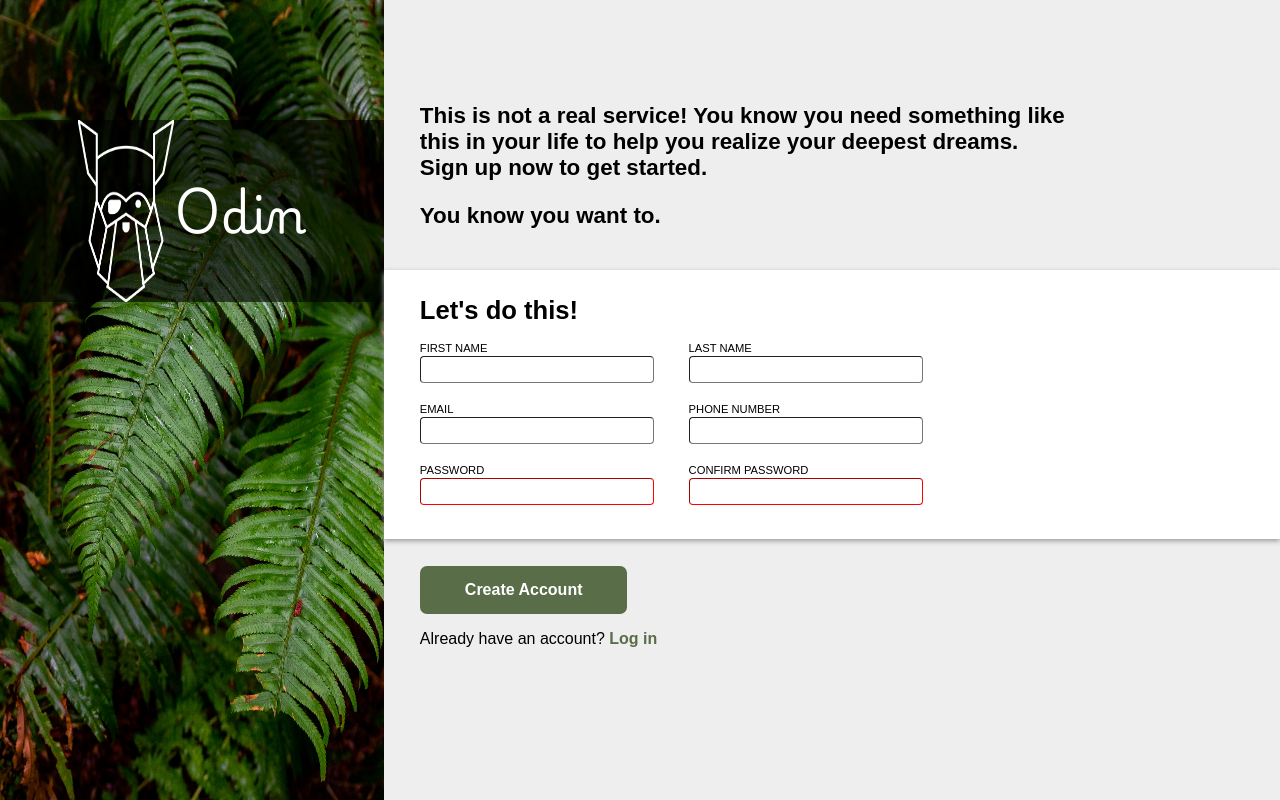
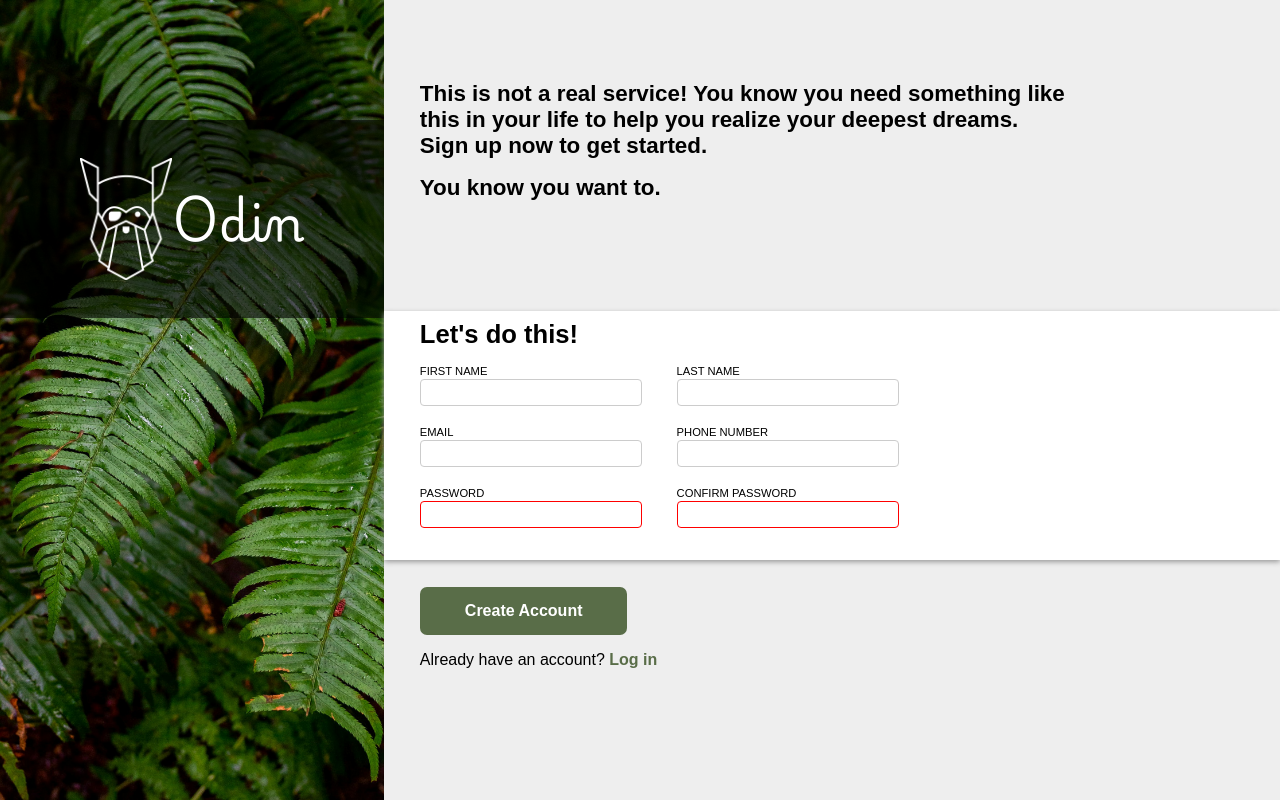
Before and after one commit to Oskart378/sign-up-form, a plain HTML site: page index.html in a window 1280 px wide. Drawn offline with Linux system fonts and the light colour scheme.

Commit message:
feat: refactor CSS styling and enhance responsiveness

```diff
--- a/styles/style.css
+++ b/styles/style.css
@@ -1,18 +1,23 @@
-
+/* === Fonts === */
 @font-face {
     font-family: Play-Write;
     src: url("/fonts/PlaywriteUSModern-Regular.woff2") format("woff2");
 }
 
-p {
-    font-family: Arial, Helvetica, sans-serif;
+/* === Global Styles === */
+*,
+*::before,
+*::after {
+    box-sizing: border-box;
 }
 
 body {
     display: flex;
     margin: 0;
+    font-family: Arial, Helvetica, sans-serif;
 }
 
+/* === Hero Section === */
 .hero {
     position: relative;
     flex: 3;
@@ -21,58 +26,63 @@ body {
     min-width: 200px;
 }
 
+.hero-image {
+    width: 100%;
+    height: 100%;
+    object-fit: cover;
+}
+
 .logo {
     position: absolute;
     display: flex;
     justify-content: center;
+    align-items: center;
     top: 15%;
+    width: 100%;
     background-color: rgba(0, 0, 0, 0.61);
-    width: 100%;
+    padding: 0.5rem;
     overflow: hidden;
 }
 
 .logo > p {
     color: white;
-    font-family: Play-write, cursive;
-    font-size: clamp(0.5rem,4vw, 3rem);
+    font-family: "Play-Write", cursive;
+    font-size: clamp(0.5rem, 4vw, 3rem);
+    transition: font-size 0.3s ease;
 }
 
 .odin-logo {
     width: 25%;
 }
 
-.hero-image {
-    width: 100%;
-}
-
+/* === Main Section === */
 main {
     flex: 7;
     display: flex;
     flex-direction: column;
 }
 
+/* Sections */
+.info-section,
 .form-section,
 .cta-section {
     flex: 1;
 }
 
+/* Info Section */
 .info-section {
     background-color: rgb(238, 238, 238);
-
-}
-
-.info-section > p{
-    width: 51.8ch;
-    font-size: clamp(0.8rem, 2vw,1.4rem);
-    font-weight:600;
-    font-family: sans-serif;
-
-}
-
-.info-section {
     padding: 9% 0 2% 4%;
 }
 
+.info-section > p {
+    width: 51.8ch;
+    font-size: clamp(0.8rem, 2vw, 1.4rem);
+    font-weight: 600;
+    margin: 0 0 1rem 0;
+}
+
+/* Form Section */
 .form-section {
     padding: 1% 0 3% 4%;
     box-shadow: 0 2px 5px rgb(155, 155, 155);
@@ -82,7 +92,6 @@ main {
 form {
     display: flex;
     flex-direction: column;
-
     gap: 20px;
 }
 
@@ -98,9 +107,10 @@ input[type="password"],
 input[type="tel"] {
     outline: none;
     width: 30ch;
-    border-width: 1px;
+    border: 1px solid #ccc;
     padding: 5px;
     border-radius: 4px;
+    transition: border-color 0.2s ease, box-shadow 0.2s ease;
 }
 
 input[type="password"]:invalid {
@@ -110,26 +120,27 @@ input[type="password"]:invalid {
 input[type="text"]:focus,
 input[type="email"]:focus,
 input[type="password"]:focus,
-input[type="tel"]:focus {
+input[type="tel"]:focus{
     border-color: blue;
     box-shadow: 3px 3px 3px rgb(204, 204, 204);
 }
 
 
-
-
+/* Labels */
 label {
     display: block;
     font-size: 0.7rem;
-    font-family: Arial, Helvetica, sans-serif;
     margin-bottom: 2px;
 }
 
+/* Headings */
 h1 {
     font-family: Arial, Helvetica, sans-serif;
-    font-size: clamp(1rem, 2vw, 1.8rem)
+    font-size: clamp(1rem, 2vw, 1.8rem);
+    margin: 0 0 1rem 0;
 }
 
+/* CTA Section */
 .cta-section {
     padding: 3% 0 0 4%;
     background-color: rgb(238, 238, 238);
@@ -143,6 +154,12 @@ h1 {
     color: white;
     font-weight: bold;
     font-size: 1rem;
+    cursor: pointer;
+    transition: background-color 0.2s ease;
+}
+
+.submit-btn:hover {
+    background-color: #475b36;
 }
 
 .cta-section a {
```
